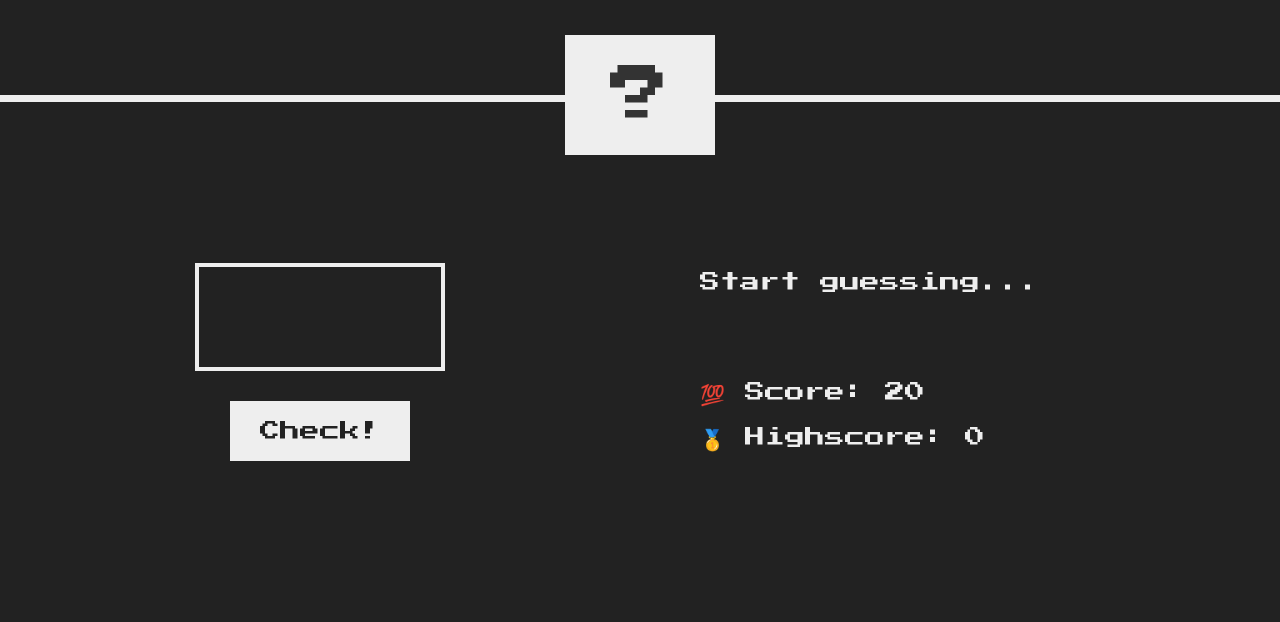
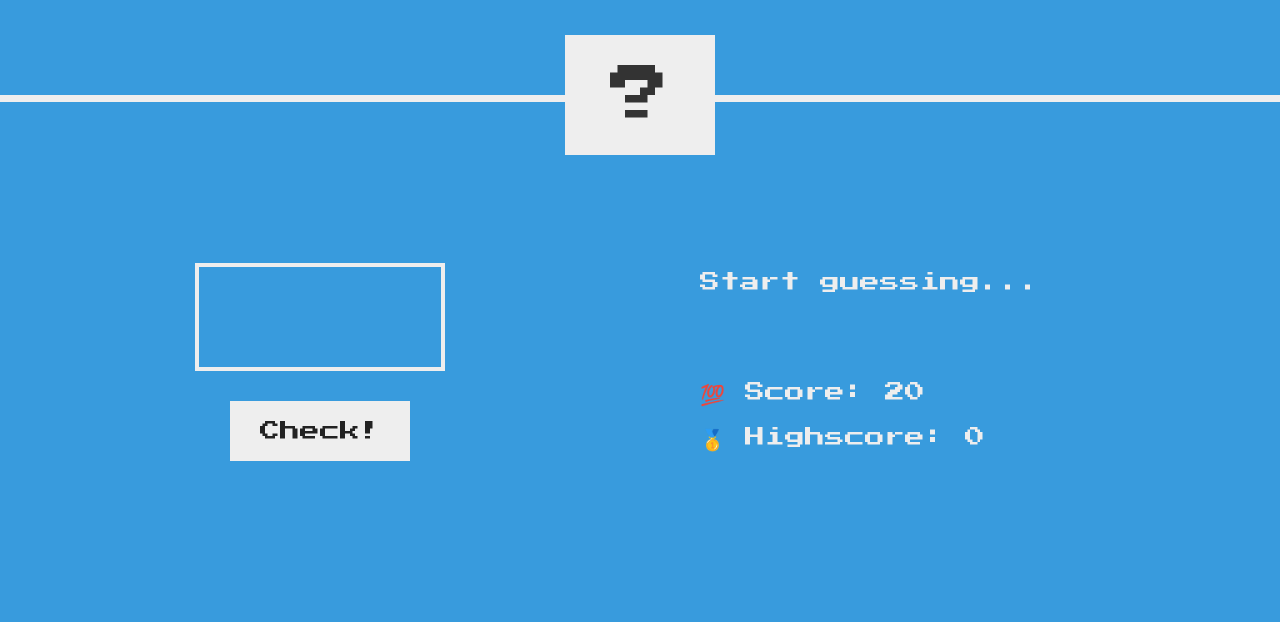
Before and after one commit to Juwel-771/guess-my-number, a plain HTML site: page index.html in a window 1280 px wide. Shown: the part 178-800 px from the top of the page. Drawn offline with Linux system fonts and the light colour scheme.

Commit message:
selector created

```diff
--- a/script.js
+++ b/script.js
@@ -1 +1,2 @@
 'use strict';
+console.log(document.querySelector('.message').textContent);
--- a/style.css
+++ b/style.css
@@ -14,7 +14,7 @@ html {
 body {
   font-family: 'Press Start 2P', sans-serif;
   color: #eee;
-  background-color: #222;
+  background-color: rgb(56, 155, 221);
   /* background-color: #60b347; */
 }
 
```
